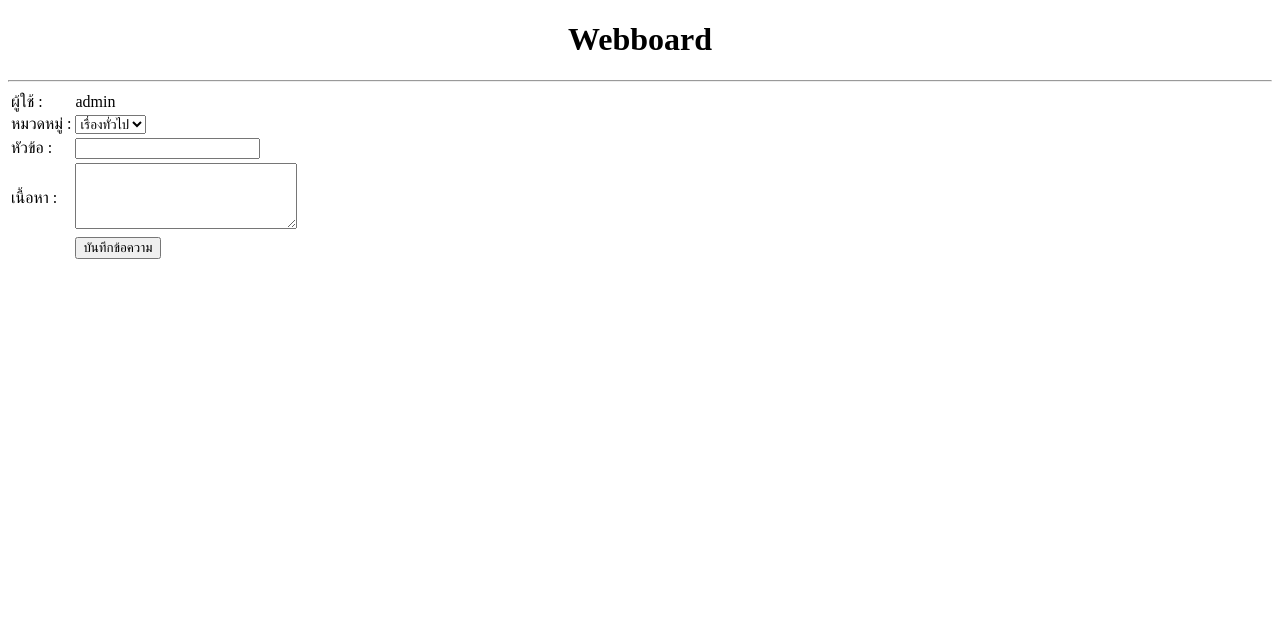
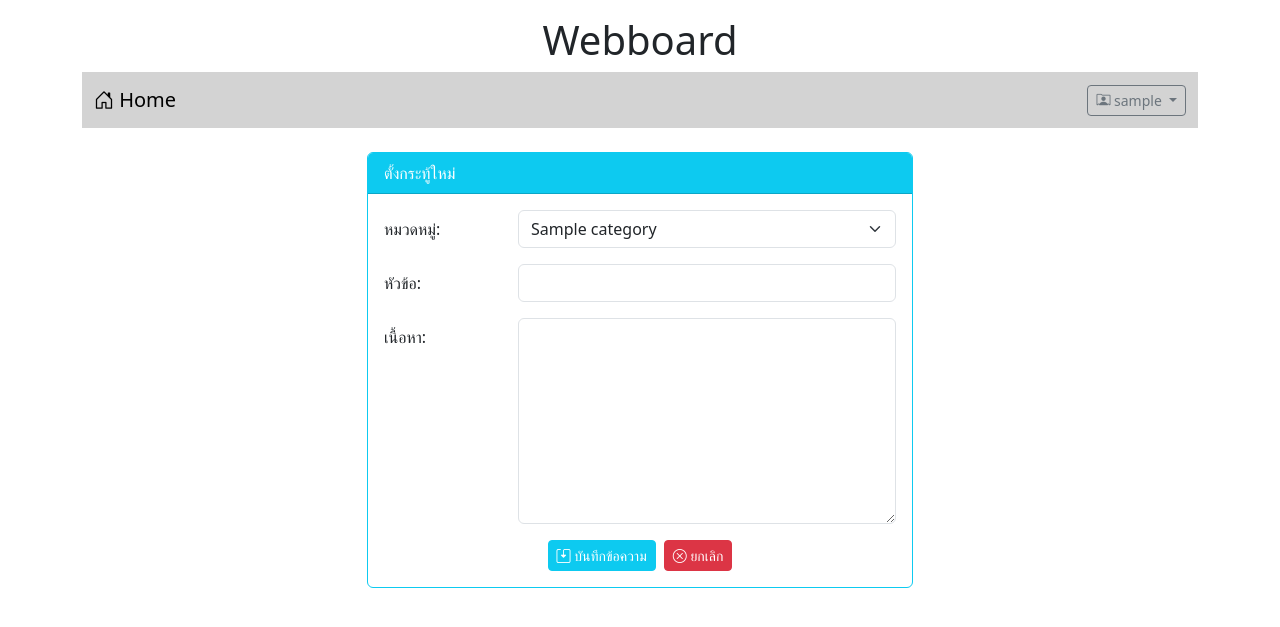
Before and after one commit to onwaree/Webboard_ECT_Onwaree, a PHP site: page /newpost.php in a window 1280 px wide. Shown: the top 627 px of the page. Run offline with PHP 8.4, Linux system fonts and the light colour scheme; the visitor is signed in with stand-in values (Sample User, id 1); tables that the repository leaves empty hold one stand-in row (values such as "Sample post").

Commit message:
work9
work9

```diff
--- a/login.php
+++ b/login.php
@@ -40,8 +40,8 @@ if(isset($_SESSION['id'])){
                         <div class="card-body">
                             <form action="verify.php" method="post">
                                 <div class="form-group">
-                                    <label for="user" class="form-label">Login:</label>
-                                    <input type="text" name="name" id="user" class="form-control" required>
+                                    <label for="login" class="form-label">Login:</label>
+                                    <input type="text" name="login" id="login" class="form-control" required>
                                 </div>
                                 <div class="form-group mt-2">
                                     <label for="pwd" class="form-label">Password:</label>
--- a/newpost.php
+++ b/newpost.php
@@ -13,43 +13,71 @@ if(!isset($_SESSION['id'])){
     <meta charset="UTF-8">
     <meta name="viewport" content="width=device-width, initial-scale=1.0">
     <title>NewPost</title>
+
+    <link href="https://cdn.jsdelivr.net/npm/bootstrap@5.3.2/dist/css/bootstrap.min.css" rel="stylesheet" integrity="sha384-T3c6CoIi6uLrA9TneNEoa7RxnatzjcDSCmG1MXxSR1GAsXEV/Dwwykc2MPK8M2HN" crossorigin="anonymous">
+    <script src="https://cdn.jsdelivr.net/npm/bootstrap@5.3.2/dist/js/bootstrap.bundle.min.js" integrity="sha384-C6RzsynM9kWDrMNeT87bh95OGNyZPhcTNXj1NW7RuBCsyN/o0jlpcV8Qyq46cDfL" crossorigin="anonymous"></script>
+    <link rel="stylesheet" href="https://cdn.jsdelivr.net/npm/bootstrap-icons@1.11.3/font/bootstrap-icons.min.css">
+
 </head>
 <body>
 
-    <h1 style="text-align: center;">Webboard </h1>
-    <hr>
+    <div class="container">
+        <h1 style="text-align: center;" class="mt-3">Webboard </h1>
+        <?php
+            include("nav.php");
+        ?>
 
-    <form action="">
-        <table>
-            <tr>
-                <td>ผู้ใช้ : </td>
-                <td><?php echo $_SESSION['username']?></td>
-            </tr>
-            <tr>
-                <td>หมวดหมู่ : </td>
-                <td>
-                    <select name="category" >
-                        <option value="general">เรื่องทั่วไป</option>
-                        <option value="study">เรื่องเรียน</option>
-                    </select>
-                </td>
-            </tr>
-            <tr>
-                <td>หัวข้อ : </td>
-                <td> <input type="text" name="" id=""> </td>
-            </tr>
-            <tr>
-                <td>เนื้อหา : </td>
-                <td> <textarea name="" id="" cols="25" rows="4"></textarea> </td>
-            </tr>
-            <tr>
-                <td></td>
-                <td>
-                    <input type="submit" value="บันทึกข้อความ">
-                </td>
-            </tr>
-
-        </table>
-    </form>
+        <div class="row mt-4">
+            <div class="col-lg-3 col-md-2 col-sm-1"></div>
+            <div class="col-lg-6 col-md-8 col-sm-10">
+                <div class="card border-info">
+                    <div class="card-header bg-info text-white"> ตั้งกระทู้ใหม่ </div>
+                    <div class="card-body">
+                        <form action="newpost_save.php" method="post">
+                            <div class="row">
+                                <label class="col-lg-3 col-form-label"> หมวดหมู่: </label>
+                                <div class="col-lg-9">
+                                    <select name="category" class="form-select">
+                                        <?php
+                                            $conn = new PDO("mysql:host=localhost;dbname=webboard;charset=utf8","root","");
+                                            $sql = "SELECT * FROM category";
+                                            foreach($conn->query($sql) as $row){
+                                                echo "<option value=$row[id] > $row[name] </option>";
+                                            }
+                                            $conn = null;
+                                        ?>
+                                    </select>
+                                </div>
+                            </div>
+                            <div class="row mt-3">
+                                <label   label class="col-lg-3 col-form-label" for="topic"> หัวข้อ: </label>
+                                <div class="col-lg-9">
+                                    <input type="text" name="topic" id="topic" class="form-control" required>
+                                </div>
+                            </div>
+                            <div class="row mt-3">
+                                <label   label class="col-lg-3 col-form-label" for="comment"> เนื้อหา: </label>
+                                <div class="col-lg-9">
+                                   <textarea name="comment" id="comment"  rows="8" class="form-control" required></textarea>
+                                </div>
+                            </div>
+                            <div class="row mt-3">
+                                <div class="col-lg-12 d-flex justify-content-center">
+                                    <button type="submit" class="btn btn-info text-white btn-sm me-2">
+                                        <i class="bi bi-save2"></i> บันทึกข้อความ
+                                    </button>
+                                    <button type="reset" class="btn btn-danger btn-sm">
+                                        <i class="bi bi-x-circle"></i> ยกเลิก
+                                    </button>
+                                </div>
+                            </div>
+                        </form>
+                    </div>
+                </div>
+            </div>
+            <div class="col-lg-3 col-md-2 col-sm-1"></div>
+        </div>
+    </div>
+    <br>
 </body>
 </html>
```
Also changed, not shown: index.php (+31 -16 lines), newpost_save.php (added, +26 -0 lines), register.php (+16 -0 lines), register_save.php (+22 -5 lines), verify.php (+24 -60 lines).
